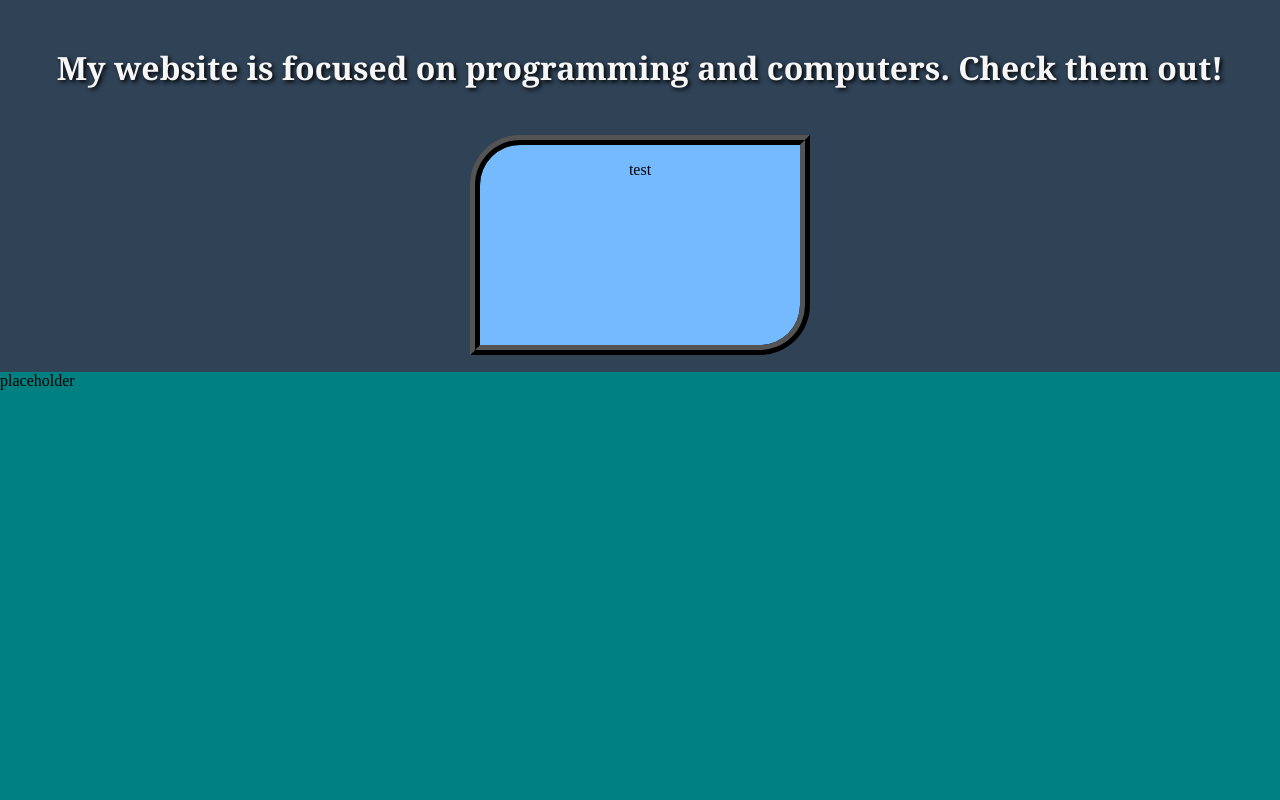
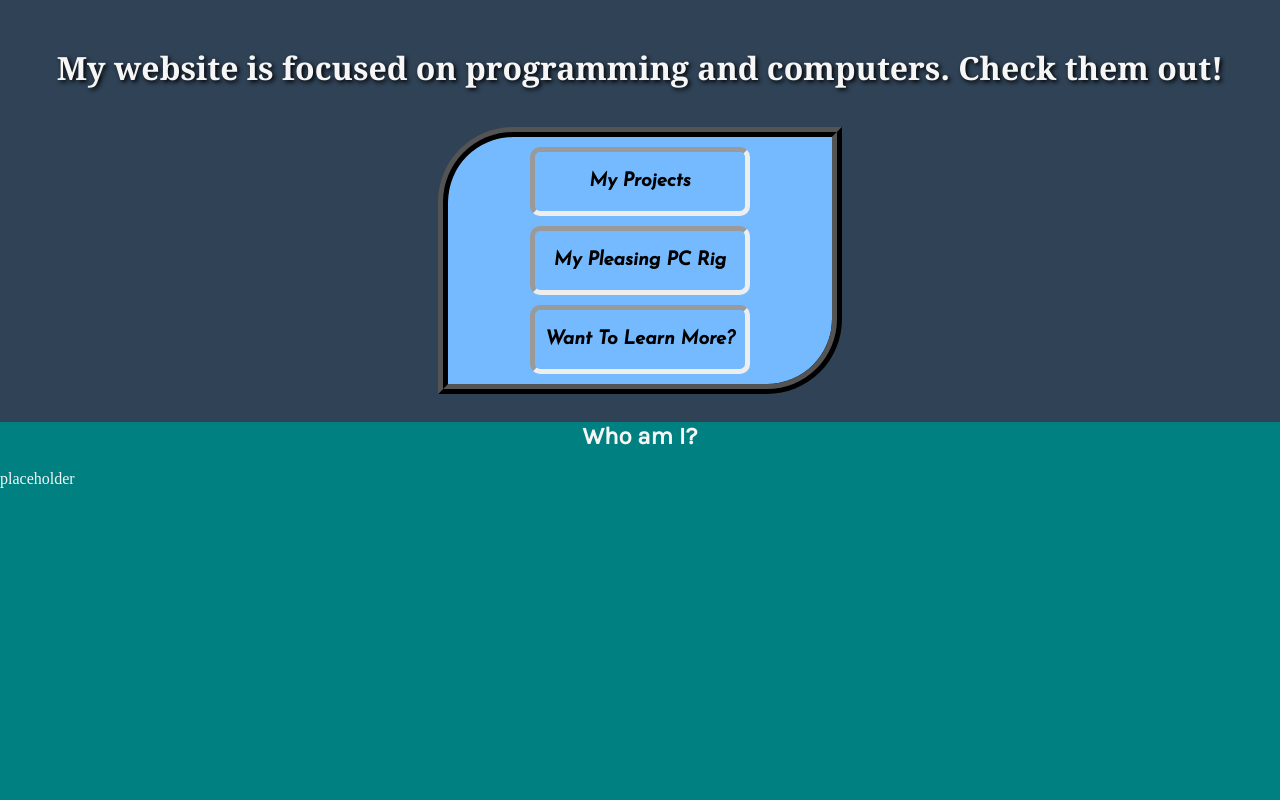
Before and after one commit to clumsyproninja/resumeWebsite, a plain HTML site: page index.html in a window 1280 px wide. Shown: the part 860-1660 px from the top of the page. Drawn offline with Linux system fonts and the light colour scheme; a web font is replaced by a local one.

Commit message:
Finish home-nav on index.html

```diff
--- a/index.html
+++ b/index.html
@@ -35,11 +35,16 @@
         <section id="main-sect">
             <h2 class="main-info">My website is focused on programming and computers. Check them out!</h2>
             <nav id="home-nav">
-                <p>test</p>
+                <ul>
+                    <li><a href="./pages/projects.html">My Projects</a></li>
+                    <li><a href="./pages/customPC.html">My Pleasing PC Rig</a></li>
+                    <li><a href="./pages/resources.html">Want To Learn More?</a></li>
+                </ul>
             </nav>
         </section>
 
         <section id="about">
+            <h1 id="about-title">Who am I?</h1>
             <p>placeholder</p>
         </section>
 
--- a/style.css
+++ b/style.css
@@ -1,6 +1,7 @@
 @import url('https://fonts.googleapis.com/css2?family=Josefin+Sans:ital,wght@1,500&display=swap');
 @import url('https://fonts.googleapis.com/css2?family=Spinnaker&display=swap');
 @import url('https://fonts.googleapis.com/css2?family=Kanit:wght@300&display=swap');
+@import url('https://fonts.googleapis.com/css2?family=Karla&display=swap');
 @media only screen and (max-width: 600px) {
     header{
         float: none;
@@ -83,6 +84,7 @@ header section{
     background-color: #003f66;
 }
 
+
 .introIMG{
     margin: 0;
     min-height: 100vh;
@@ -107,7 +109,7 @@ header section{
     width: 100%;
     text-align: center;
     opacity: 0;
-    animation: fade 5s ease forwards;
+    animation: fade 4s ease forwards;
 }
 
 .captitle span.border{
@@ -127,7 +129,14 @@ header section{
 
 #about{
     background-color: #008080;
+    color: #f6f6f6;
     min-height: 80vh;
+}
+
+#about h1{
+    text-align: center;
+    font-family: 'Karla', sans-serif;
+    padding: 20;
 }
 
 #contact{
@@ -135,32 +144,6 @@ header section{
     background-color: #BCADF0;
     min-height: 80vh;
 }
-
-/* .container{
-    display: grid;
-    grid-template-columns: auto 1fr;
-}
-
-.box,
-.title{
-    width: fit-content;
-    background-color: #f6f6f6;
-    color: black;
-    border-radius: 10px;
-}
-
-.box{
-    font-family: 'Gill Sans', 'Gill Sans MT', Calibri, 'Trebuchet MS', sans-serif;
-}
-
-.title{
-    margin: 0.5em auto;
-    padding: 0.7%;
-    font-family: 'Kanit', sans-serif;
-    font-size: xx-large;
-    text-align: center;
-    justify-self: center;
-} */
 
 .main-info{
     text-align: center;
@@ -175,14 +158,40 @@ header section{
 }
 
 #home-nav{
-    margin: 4.5vh auto;
-    width: 25%;
+    margin: 3.5vh auto;
+    width: 30%;
     min-height: 25vh;
     border: 10px ridge #000;
-    border-top-left-radius: 50px;
-    border-bottom-right-radius: 50px;
+    border-top-left-radius: 75px;
+    border-bottom-right-radius: 75px;
     background-color: #75BAFF;
     text-align: center;
+    display: grid;
+}
+
+#home-nav ul{
+    width: fit-content;
+    list-style: none;
+    margin: auto;
+    padding: 0;
+}
+
+#home-nav li{display: grid;margin: 10px auto;}
+
+#home-nav a{
+    border-style: inset;
+    border-width: 5px;
+    border-radius: 10px;
+    color: #000;
+    padding: 20px 10px;
+    font-family: 'Josefin Sans', sans-serif;
+    font-size: 1.2em;
+    font-weight: bold;
+    text-decoration: none;
+}
+
+#home-nav a:hover{
+    background-color: #99ccff;
 }
 
 #about-info{
```
Also changed, not shown: pages/contact.html (deleted, +0 -38 lines), pages/customPC.html (+1 -3 lines), pages/projects.html (+1 -3 lines).
